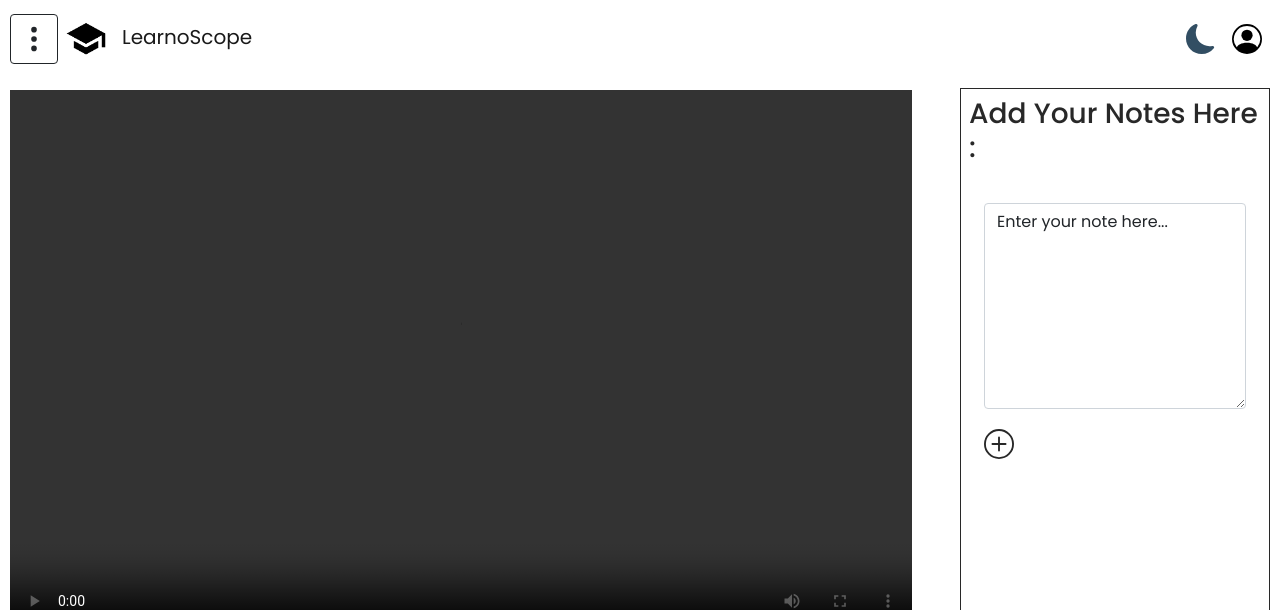
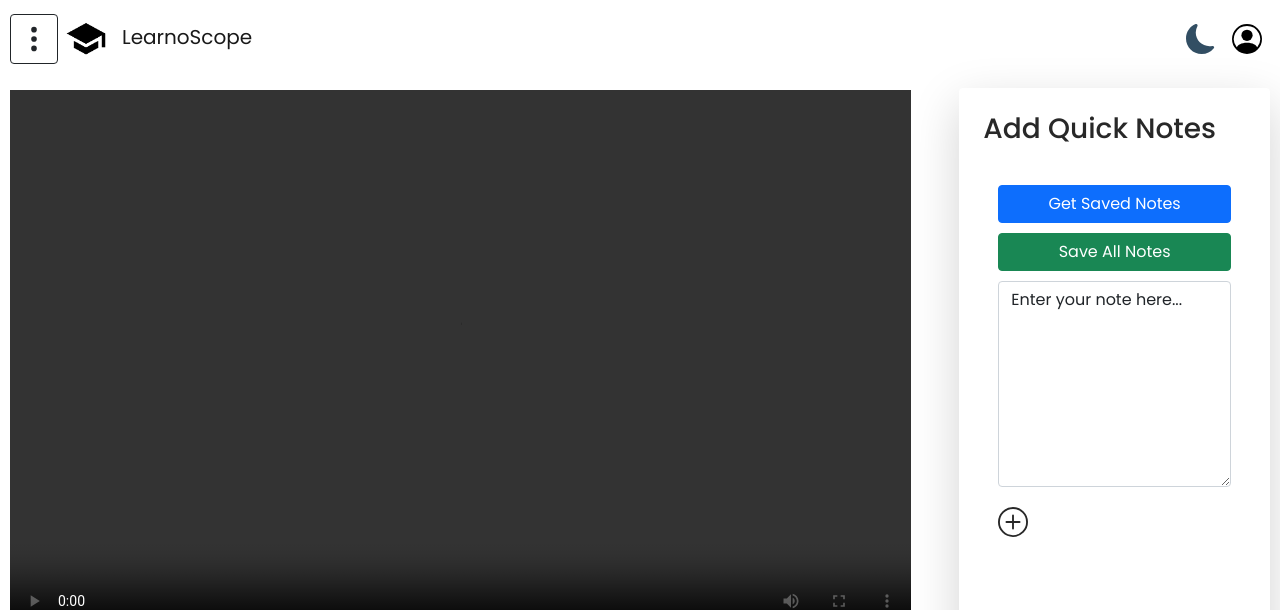
Before and after one commit to Developer-Us/LearnoScope-3, a React (Create React App) app: page /videoWatchSection in a window 1280 px wide. Both pictures are taken after a click on the icon 1114 px from the left and 195 px from the top of the page. Shown: the top 610 px of the page. Built offline with nearby package versions, Linux system fonts and the light colour scheme; a web font is replaced by a local one.

Commit message:
FINAL COMMIT

```diff
--- a/src/Components/VideoWatchSection.js
+++ b/src/Components/VideoWatchSection.js
@@ -5,7 +5,7 @@ import { useContext } from 'react';
 import LoggedInStatusContext from '../Context/LoggedInStatus/LoggedInStatusContext';
 import ApplicationModeContext from '../Context/ApplicationMode/ApplicationModeContext';
 import UserDataContext from '../Context/UserData/UserDataContext';
-import Vedionote from './Vedionote'
+import Videonotes from './Videonotes'
 import ReminderCard from '../Components/ReminderCard'
 
 
@@ -78,7 +78,7 @@ export default function VideoWatchSection() {
         document.getElementById("ReminderCard").style.display = "block";
     }
 
-   let reportVideo = ()=>{
+    let reportVideo = () => {
         console.log("clicked report btn");
         asyncReportVideo(userData.currentSno);
     }
@@ -103,6 +103,14 @@ export default function VideoWatchSection() {
             }
         })
     }
+
+    const pauseOnNoteCreation = () => {
+        document.getElementById('ActualVideo').pause();
+    }
+    const playOnNoteCreation = () => {
+        document.getElementById('ActualVideo').play();
+    }
+
     //Functions for handling hover effect for like, share ...btns
     const DisplayLikeText = () => {
         document.getElementById("likeBtnText").style.display = "block";
@@ -137,8 +145,8 @@ export default function VideoWatchSection() {
     return (
         <>
             <div id="VideoWatchSection" className="VideoWatchSection">
-                <div className='VideoPlaySection my-4'>
-                    <div className="VideoPlayer">
+                <div className='VideoPlaySection my-4' >
+                    <div className="VideoPlayer" >
                         <div className="Video">
                             <video id="ActualVideo" controlsList="nodownload" src={userData.currentVideoLink} className="VideoTag" type="video/mp4" controls>
                             </video>
@@ -186,9 +194,9 @@ export default function VideoWatchSection() {
                         </div>
 
                         <div className="accordion" id="accordionExample" >
-                            <div id="accordion_item" className="accordion-item" style={{"border":"none"}}>
+                            <div id="accordion_item" className="accordion-item" style={{ "border": "none" }}>
                                 <h2 className="accordion-header">
-                                    <button id="ChannelInfo" className="accordion-button ChannelInfo" type="button" data-bs-toggle="collapse" data-bs-target="#collapseOne" aria-expanded="true" aria-controls="collapseOne" style={{"backgroundColor":"white"}}>
+                                    <button id="ChannelInfo" className="accordion-button ChannelInfo" type="button" data-bs-toggle="collapse" data-bs-target="#collapseOne" aria-expanded="true" aria-controls="collapseOne" style={{ "backgroundColor": "white" }}>
                                         <div className="ChannelPic"><img src={userData.currentVideoChannelPhoto} style={{ borderRadius: "50%" }} height="50px" width="50px" alt=".." /></div>
                                         <div className="ChannelName">{userData.currentVideoChannelName}</div>
                                     </button>
@@ -208,10 +216,10 @@ export default function VideoWatchSection() {
 
                     </div>
 
-                    <div id="notes" className="my-2 QuizSection">
-                        <h3 style={{ padding: "8px" }} >Add Your Notes Here : </h3>
+                    <div id="notes" className="card shadow-lg p-3 mb-5 bg-white rounded my-2 notesSection">
+                        <h3 style={{ padding: "8px" }} >Add Quick Notes</h3>
                         <div style={{ display: "flex", justifyContent: "center" }}>
-                            <Vedionote cuTime={currTimeSec} setTime={setTimeHere} />
+                            <Videonotes pauseVid={pauseOnNoteCreation} playVid={playOnNoteCreation} />
                         </div>
                     </div>
 
--- a/src/Components/Videonotes.js
+++ b/src/Components/Videonotes.js
@@ -1,8 +1,153 @@
-function Videonotes(){
-return(
-    <>
-    <span>hjhdsfkadskgasdgasdkv,absdkka</span>
-    </>
-)
+import '../Styles/Vedionote.css'
+import { useState, useContext } from 'react';
+import Notesdata from './Notesdata';
+import UserDataContext from '../Context/UserData/UserDataContext';
+export default function Vedionote(props) {
+    /*State declaration */
+    const userData = useContext(UserDataContext);
+    const [addBtn, setAddBtn] = useState(false);
+    const [data, setData] = useState("Enter your note here...");
+    const [noteArray, setNoteArr] = useState([]);
+    // useEffect(() => {
+    //     getDataFromBackend()
+    // })
+    const updateData = (e) => {
+        props.pauseVid()
+        setData(e.target.value);
+    }
+    const chgState = () => {
+        document.getElementById('outerContainer').style.display = "block";
+        setAddBtn(true);
+    }
+    const removeData = (id) => {
+        setNoteArr(() => {
+            return (
+                noteArray.filter((val, index) => {
+                    return index !== id;
+                })
+            )
+        })
+    }
+    const addNote = () => {
+        if (data === "Enter your note here..." || data.length <= 0) {
+            alert("Enter the valid data in notes .....");
+        } else {
+            // storeDataToBackend()
+
+            setNoteArr((prev) => {
+                return [
+                    ...prev,
+                    data
+                ]
+            })
+            document.getElementById("saveAllNotesBtn").disabled = false;
+
+            props.playVid();
+            // setData(" ");
+            console.log(noteArray.toString())
+        }
+    }
+    async function storeDataToBackend() {
+        let userObject = {
+            "email": localStorage.getItem("userEmail"),
+            "notes_value": noteArray.toString(),
+            "video_id": localStorage.getItem("CurrentSno")
+        }
+        await fetch(`${userData.backendApi}/saveQuickNotes/`, {
+            method: "POST",
+            headers: {
+                'Content-Type': 'application/json',
+            },
+            body: JSON.stringify(userObject),
+        }).then(response => response.json()).then((data) => {
+            if (data.status === 200) {
+                alert(data.response)
+            }
+        })
+
+        // console.log("hello ",noteArray.toString())
+    }
+    async function getDataFromBackend() {
+        let userObject = {
+            "email": localStorage.getItem("userEmail"),
+            "video_id": localStorage.getItem("CurrentSno")
+        }
+        await fetch(`${userData.backendApi}/getQuickNotes/`, {
+            method: "POST",
+            headers: {
+                'Content-Type': 'application/json',
+            },
+            body: JSON.stringify(userObject),
+        }).then(response => response.json()).then((data) => {
+            if (data.status === 200) {
+                if (data.response.length > 0) {
+                    let i = 0;
+                    while (i < data.response.length) {
+                        setNoteArr((prev) => {
+                            return [
+                                ...prev,
+                                ...data.response[i].notes_value.split(",")
+                            ]
+                        })
+                        i++;
+                    }
+
+                    // document.getElementById("saveAllNotesBtn").disabled = true;
+                    document.getElementById("getSavedNotesBtn").disabled = true;
+                }
+            } else {
+                alert(data.response);
+            }
+
+
+            // console.log(JSON.parse(data.response[1].notes_value)[0])
+            // console.log("reponse faras ",JSON.parse(data.response[1].notes_value))
+            // let parsedData = JSON.parse(data.response[0]);
+            // console.log(parsedData);
+            // console.log(data.response[0].notes_value.split(","))
+
+
+        })
+    }
+    if (addBtn === true) {
+        return (
+            <>
+                <div style={{ padding: "23px" }}>
+                    <div style={{ display: "flex", flexDirection: "column" }}>
+                        {/* <button type="button" onClick={storeDataToBackend} class="btn btn-success" style={{marginBottom:"10px"}}>Save current Notes</button> */}
+                        <button type="button" id="getSavedNotesBtn" onClick={getDataFromBackend} class="btn btn-primary" style={{ marginBottom: "10px" }}>Get Saved Notes</button>
+                        <button type="button" id="saveAllNotesBtn" onClick={storeDataToBackend} class="btn btn-success" style={{ marginBottom: "10px" }} >Save All Notes</button>
+
+                    </div>
+                    <textarea className="form-control" id="exampleFormControlTextarea1" rows="8" cols="30" onChange={updateData} value={data} ></textarea>
+                    <svg xmlns="http://www.w3.org/2000/svg" id="addLogo" width="30" height="30" fill="currentColor" className="bi bi-plus-circle" viewBox="0 0 16 16" style={{ marginTop: "20px" }} onClick={addNote}>
+                        <path d="M8 15A7 7 0 1 1 8 1a7 7 0 0 1 0 14zm0 1A8 8 0 1 0 8 0a8 8 0 0 0 0 16z" />
+                        <path d="M8 4a.5.5 0 0 1 .5.5v3h3a.5.5 0 0 1 0 1h-3v3a.5.5 0 0 1-1 0v-3h-3a.5.5 0 0 1 0-1h3v-3A.5.5 0 0 1 8 4z" />
+                    </svg>
+                    {
+                        noteArray.map((val, index) => {
+                            return (
+                                <>
+                                    <Notesdata noteData={val} deleteData={removeData} id={index} />
+                                </>
+                            )
+                        })
+                    }
+
+
+                </div>
+            </>
+        )
+    } else {
+        return (
+            <>
+                <div className="list-group" id="outerContainer">
+                    <svg xmlns="http://www.w3.org/2000/svg" id="addLogo1" width="30" height="30" fill="currentColor" className="bi bi-plus-circle" viewBox="0 0 16 16" onClick={chgState}>
+                        <path d="M8 15A7 7 0 1 1 8 1a7 7 0 0 1 0 14zm0 1A8 8 0 1 0 8 0a8 8 0 0 0 0 16z" />
+                        <path d="M8 4a.5.5 0 0 1 .5.5v3h3a.5.5 0 0 1 0 1h-3v3a.5.5 0 0 1-1 0v-3h-3a.5.5 0 0 1 0-1h3v-3A.5.5 0 0 1 8 4z" />
+                    </svg>
+                </div>
+            </>
+        )
+    }
 }
-export default Videonotes;
--- a/src/Styles/VideoCard.css
+++ b/src/Styles/VideoCard.css
@@ -9,6 +9,6 @@
         background: linear-gradient(#ffffff, #ffffff, #e8f2ff);
         border-radius: 14px;
         /* box-shadow:7px 7px 40px #7c8bff; */
-        box-shadow:1px 1px 22px #7c8bff;
+        box-shadow:1px 1px 13px #000000;
 
 }
--- a/src/Styles/VideoWatchSection.css
+++ b/src/Styles/VideoWatchSection.css
@@ -20,6 +20,7 @@
     height: 93%;
     width: 75%;
     margin: 10px;
+    overflow: auto;
   }
 
   .Video {
@@ -102,13 +103,12 @@
     font-weight: bold;
     margin: 0px 20px;
   }
-  .QuizSection {
-    border: 1px solid black;
+  .notesSection {
     height: 94%;
     width: 25%;
     margin: 10px;
     overflow: auto;
-    /* display: block;  */
+    border: none;
   }
 
 
@@ -122,6 +122,11 @@
     .VideoPlayer {
       width: 100%;
       height: 80%;
+    }
+    #notes{
+      margin: auto;
+      width: 90%;
+      height:100%;
     }
   }
 
@@ -137,6 +142,8 @@
     .LikeShareWatchLaterReportBtns {
       margin: 1px;
     }
+
+
   }
 
   @media screen and (max-width: 515px) {
```
Also changed, not shown: src/Components/Notesdata.js (+3 -4 lines), src/Components/OTP.js (+38 -8 lines), src/Components/Signup.js (+7 -2 lines), src/Components/Vedionote.js (+35 -36 lines). Lines whose indentation alone changed are shown as unchanged.
